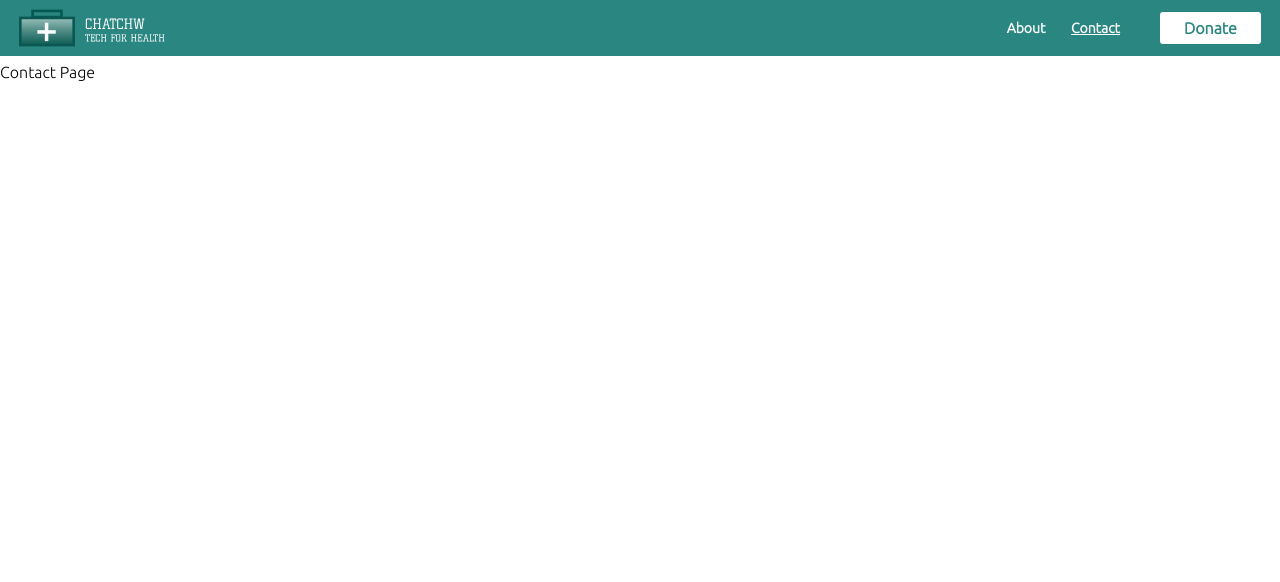
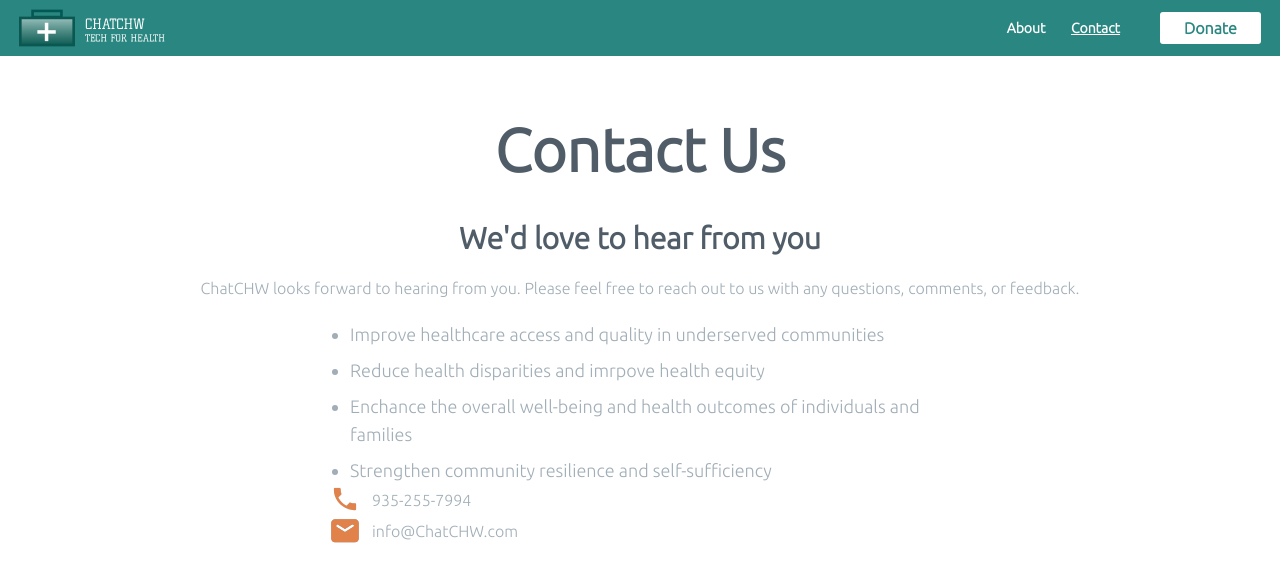
Before and after one commit to SamuelLo1/ChatCHW_Web, a Next.js app: page /contact in a window 1280 px wide. Shown: the top 582 px of the page. Built offline with nearby package versions, Linux system fonts and the light colour scheme.

Commit message:
Contact Page

```diff
--- a/app/(dashboard)/(routes)/contact/page.tsx
+++ b/app/(dashboard)/(routes)/contact/page.tsx
@@ -1,7 +1,49 @@
+import Image from "next/image";
+
 const ContactPage = () => {
     return (
-        <div>
-            Contact Page
+        <div className="p-5 font-ubuntu">
+            <h1 className="text-center text-6xl font-bold text-[#505D68] mt-10">
+                Contact Us
+            </h1>
+            <div className="">
+                <h2 className="text-center text-3xl font-bold text-[#505D68] mt-10">
+                    We'd love to hear from you
+                </h2>
+                <p className="text-center text-[#A1AEB7] mt-5">
+                ChatCHW looks forward to hearing from you. Please feel free to reach out to us with any questions, comments, or feedback.
+                </p>
+                {/* Bullet Points */}
+                <div className="mt-3 pl-5 text-[#A1AEB7] w-[70%] lg:w-[50%] ml-auto mr-auto">
+                    <ul className="list-disc text-lg">
+                        <li className="pt-2">Improve healthcare access and quality in underserved communities</li>
+                        <li className="pt-2">Reduce health disparities and imrpove health equity</li>
+                        <li className="pt-2">Enchance the overall well-being and health outcomes of individuals and families</li>
+                        <li className="pt-2">Strengthen community resilience and self-sufficiency</li>
+                    </ul>
+                </div>
+            </div>
+
+            <div className="text-[#A1AEB7]">
+                <div className="flex items-center ml-auto mr-auto w-[70%] lg:w-[50%]">
+                    <Image
+                        src={"/assets/phone.svg"}
+                        height={30}
+                        width={30}
+                        alt="phone"
+                    />
+                    <p className="pl-3">935-255-7994</p>
+                </div>
+                <div className="flex items-center ml-auto mr-auto w-[70%] lg:w-[50%]">
+                    <Image
+                        src={"/assets/email.svg"}
+                        height={30}
+                        width={30}
+                        alt="phone"
+                    />
+                    <p className="pl-3">info@ChatCHW.com</p>
+                </div>
+            </div>
         </div>
      );
 }
```
Also changed, not shown: public/assets/email.svg (added), public/assets/phone.svg (added).
